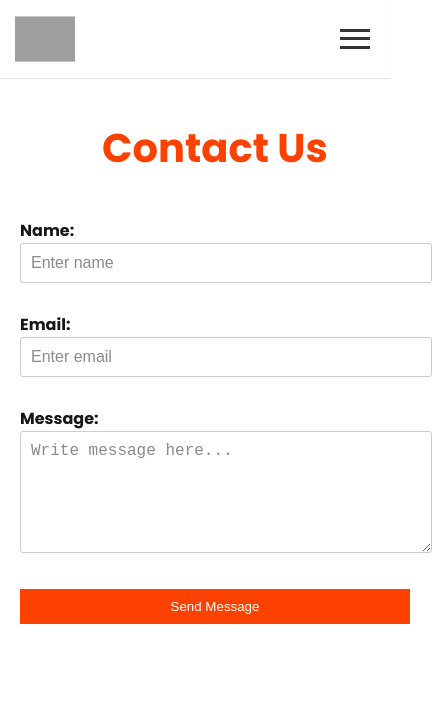
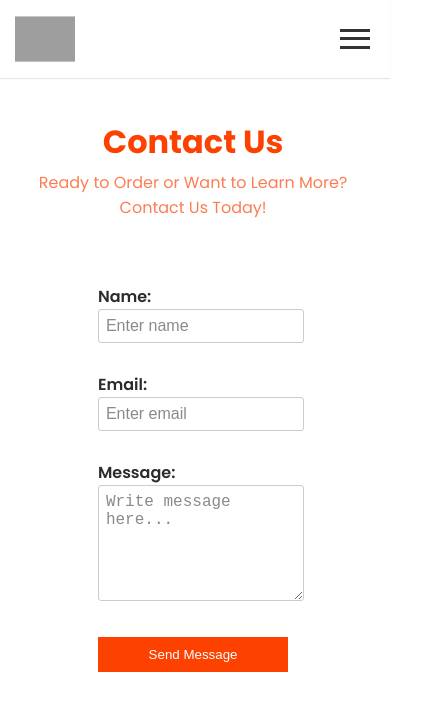
Before and after one commit to vaishnavishelke2021/NAMASTE-REACT-COURSE, a React (Create React App) app: page /contact in a window 390 px wide. Shown: the top 710 px of the page, 432 px wide, since content can reach past the window. Built offline with nearby package versions, Linux system fonts and the light colour scheme; grey boxes are pictures that could not be loaded.

Commit message:
made contact us page responsive

```diff
--- a/src/Components/Contact.css
+++ b/src/Components/Contact.css
@@ -1,19 +1,28 @@
 
 .contactContainer {
-    padding: 40px ;
-    width: 100%;
+    padding: 20px 40px ;
+    /* width: 100%; */
     margin-right: 1%;
     border-radius: 5px;
+    overflow-x: hidden;
   }
 
   .contactHeader {
     color: #FC4100;
-    font-size: 2.5rem;
     margin-bottom: 40px;
     text-align: center;
   }
 
+  .Contactdescription{
+    text-align: center;
+    margin-top: -36px;
+    color: #fc3f00ae;
+    margin-bottom: 4rem;
+  }
+
   .contactForm {
+    width: 55%;
+    margin: auto;
     display: flex;
     flex-direction: column;
     gap: 19px;
@@ -25,8 +34,8 @@
 
   .formLabel {
     width: 120px;
-    color: #161616;
-    font-weight: bold;
+    color: #161616e8;
+    font-weight: 600;
     margin-bottom: 30px;
   }
 
@@ -36,7 +45,7 @@
 
   .formInput,
   .formTextArea {
-    padding: 10px;
+    padding: 7px;
     border: 1px solid #ccc;
     border-radius: 3px;
     font-size: 16px;
@@ -54,6 +63,8 @@
     border: none;
     cursor: pointer;
     transition: background-color 0.2s ease;
+    width: 100%;
+    margin: auto;
   }
 
   .submitButton:hover {
--- a/src/Components/Contact.js
+++ b/src/Components/Contact.js
@@ -21,6 +21,7 @@ const Contact = () => {
   return (
     <div className="contactContainer">
       <h1 className="contactHeader">Contact Us</h1>
+      <p className="Contactdescription">Ready to Order or Want to Learn More? Contact Us Today!</p>
       <form onSubmit={handleSubmit} className="contactForm">
         <div className="formGroup">
           <label htmlFor="name" className="formLabel">
```
